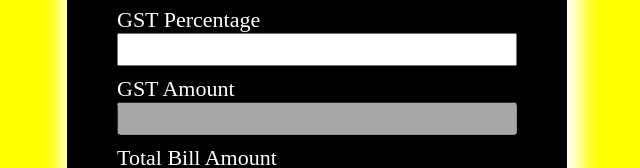
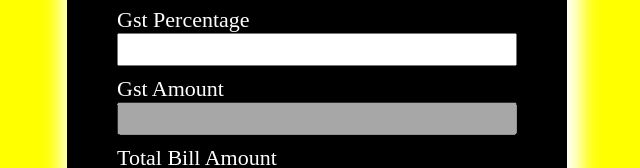
Before and after one commit to Manojmahata199/tip_calculator.github.io, a plain HTML site: page index.html in a window 1280 px wide. Shown: the part 303-471 px from the top of the page, 323-963 px from the left. Drawn offline with Linux system fonts and the light colour scheme.

Commit message:
Update index.html

```diff
--- a/index.html
+++ b/index.html
@@ -14,10 +14,10 @@
                 <label>Bill Amount</label>
                 <input type="text" name="" id="bill-amount">
                 <br>
-                <label>GST Percentage</label>
+                <label>Gst Percentage</label>
                 <input type="text" name="" id="tip-percentage">
                 <br>
-                <label>GST Amount</label>
+                <label>Gst Amount</label>
                 <input type="text" name="" id="Tip-amount" disabled>
                  <br>
                 <label>Total Bill Amount</label>
```
